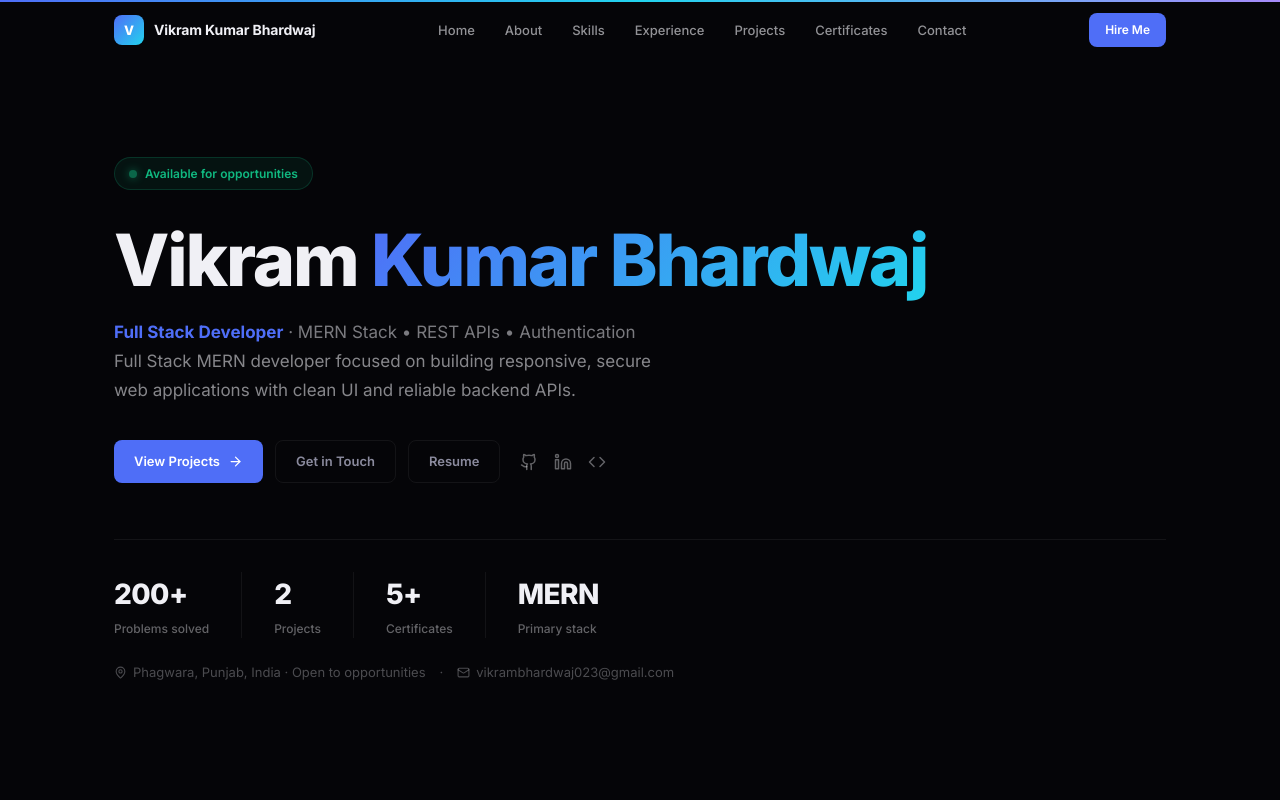
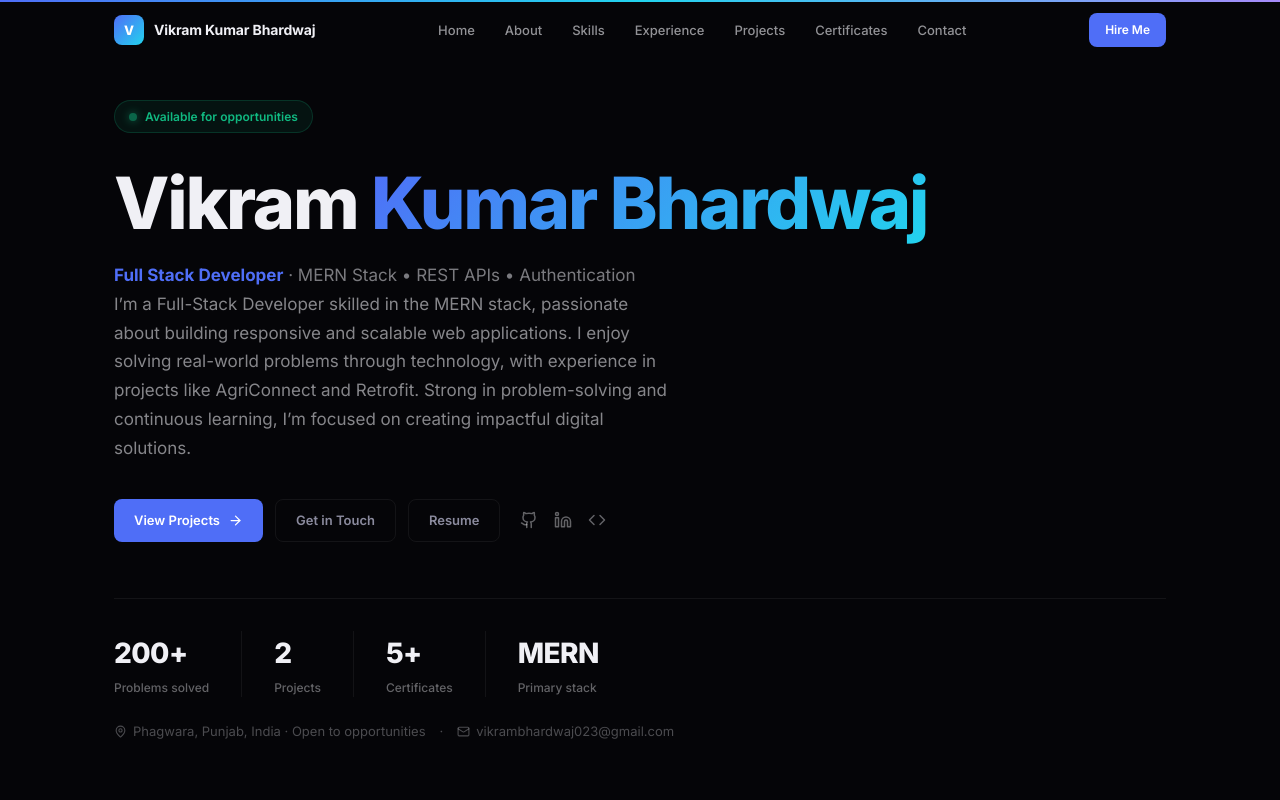
Before and after one commit to Vikram023/vikram_portfolio-, a React (Vite) app: page / in a window 1280 px wide. Shown: the top 800 px of the page. Built offline with nearby package versions, Linux system fonts and the light colour scheme.

Commit message:
updated about me

```diff
--- a/src/data/portfolioData.js
+++ b/src/data/portfolioData.js
@@ -6,7 +6,7 @@ export const portfolioData = {
     subheadline: "MERN Stack • REST APIs • Authentication"
   },
   about: {
-    bio: "Full Stack MERN developer focused on building responsive, secure web applications with clean UI and reliable backend APIs.",
+    bio: "I’m a Full-Stack Developer skilled in the MERN stack, passionate about building responsive and scalable web applications. I enjoy solving real-world problems through technology, with experience in projects like AgriConnect and Retrofit. Strong in problem-solving and continuous learning, I’m focused on creating impactful digital solutions.",
     focus: [
       "Full-stack MERN development",
       "Role-based authentication & authorization",
@@ -66,7 +66,7 @@ export const portfolioData = {
       focus: "Lovely Professional University",
       description: "Certificate of Merit for completing a C++ skill development course focused on OOP and dynamic programming.",
       github: "#",
-      live: "#",
+      live: "/Mastering C++.png",
       metrics: { grade: "A+", date: "Jul 2025", type: "Certification" },
       details: ["Organized by Centre for Professional Enhancement (LPU)."]
     },
@@ -75,7 +75,7 @@ export const portfolioData = {
       focus: "Binary Blitz",
       description: "Certificate of Appreciation for active participation in the Binary Blitz Web Hackathon.",
       github: "#",
-      live: "#",
+      live: "/BINARYBLITZ%20Web%20Hackathon.jpg",
       metrics: { status: "Participant", type: "Hackathon" },
       details: [
         "Recognized for web development skills, problem-solving ability, and innovative contribution.",
```
Also changed, not shown: public/BINARYBLITZ Web Hackathon.jpg (added), public/Mastering C++.png (added).
